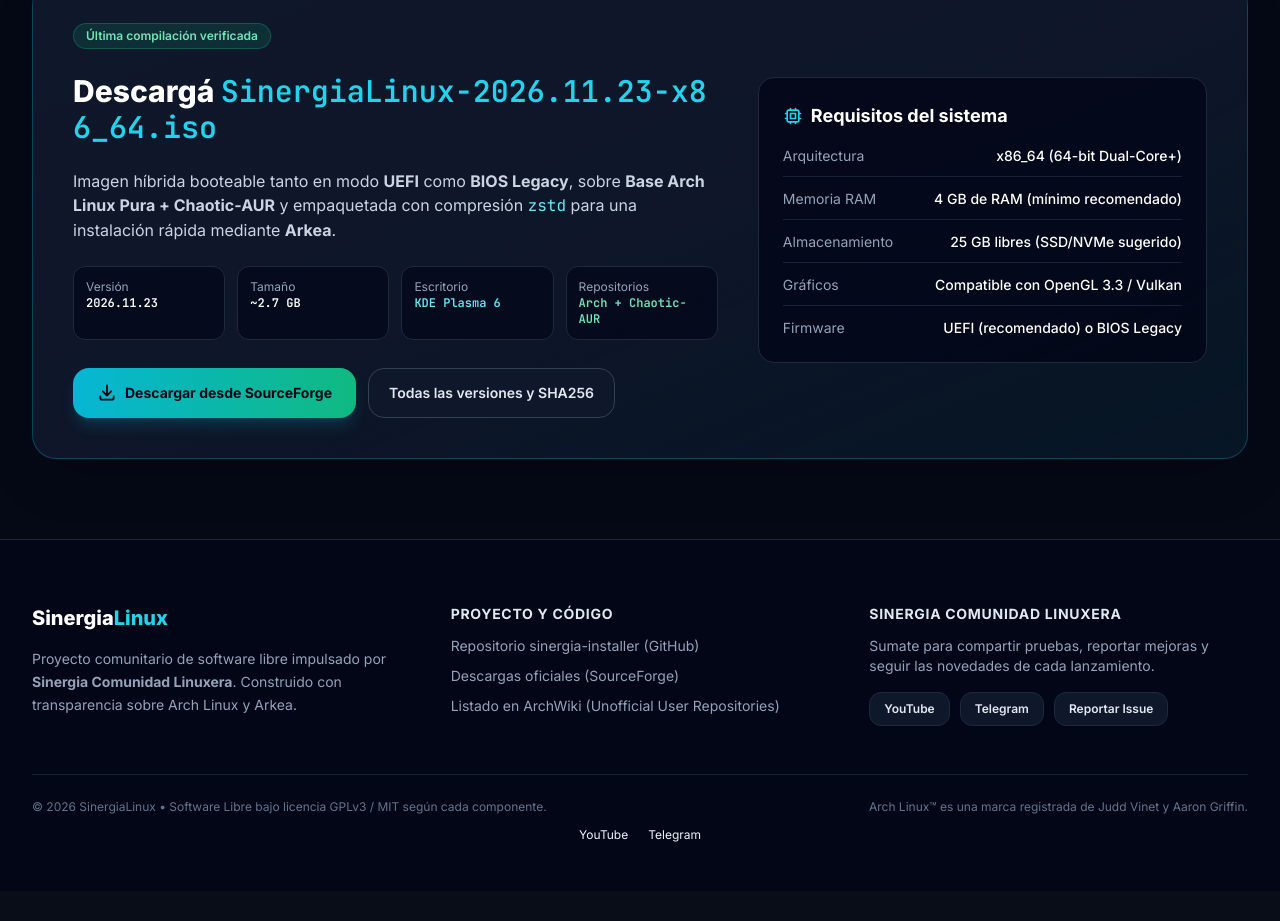
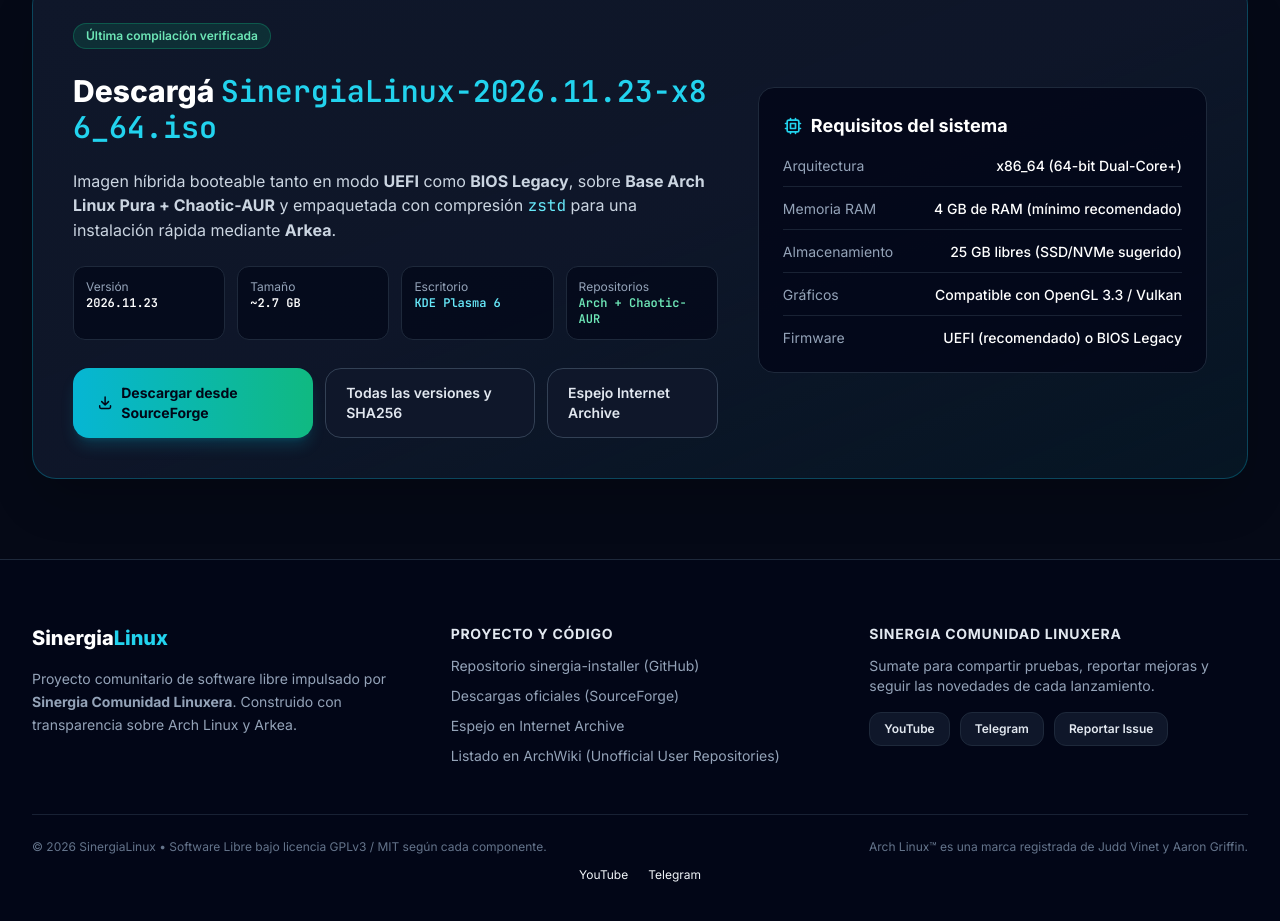
Before and after one commit to Nacho-Telmo/sinergia-installer, a plain HTML site: page docs/index.html in a window 1280 px wide. Shown: the part 2877-3798 px from the top of the page. Before the commit the page ends 3768 px from the top, so only its background shows below. Drawn offline with nearby package versions, Linux system fonts and the light colour scheme.

Commit message:
Agregar espejo de Internet Archive en descargas y footer

```diff
--- a/docs/index.html
+++ b/docs/index.html
@@ -485,6 +485,12 @@ Server = https://nachotelmo.github.io/sinergia-repo/$arch</pre>
                  class="inline-flex items-center justify-center gap-2 rounded-2xl border border-slate-700 bg-slate-900 px-5 py-3.5 text-sm font-semibold text-slate-200 hover:border-cyan-500/60 hover:text-white transition">
                 <span>Todas las versiones y SHA256</span>
               </a>
+
+              <a href="https://archive.org/details/sinergia-linux-2026.11.23-x-86-64"
+                 target="_blank" rel="noopener noreferrer"
+                 class="inline-flex items-center justify-center gap-2 rounded-2xl border border-slate-700 bg-slate-900 px-5 py-3.5 text-sm font-semibold text-slate-200 hover:border-cyan-500/60 hover:text-white transition">
+                <span>Espejo Internet Archive</span>
+              </a>
             </div>
           </div>
 
@@ -550,6 +556,11 @@ Server = https://nachotelmo.github.io/sinergia-repo/$arch</pre>
             <li>
               <a href="https://sourceforge.net/projects/calamares-archlinux-ns/files/" target="_blank" rel="noopener noreferrer" class="hover:text-cyan-400 transition">
                 Descargas oficiales (SourceForge)
+              </a>
+            </li>
+            <li>
+              <a href="https://archive.org/details/sinergia-linux-2026.11.23-x-86-64" target="_blank" rel="noopener noreferrer" class="hover:text-cyan-400 transition">
+                Espejo en Internet Archive
               </a>
             </li>
             <li>
```
